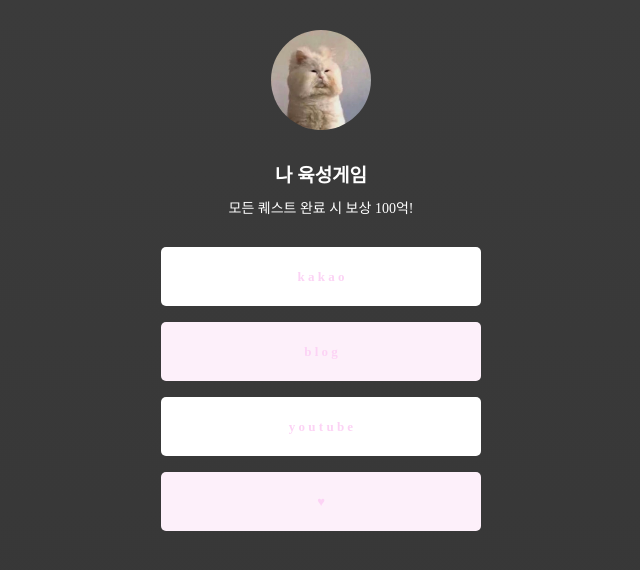
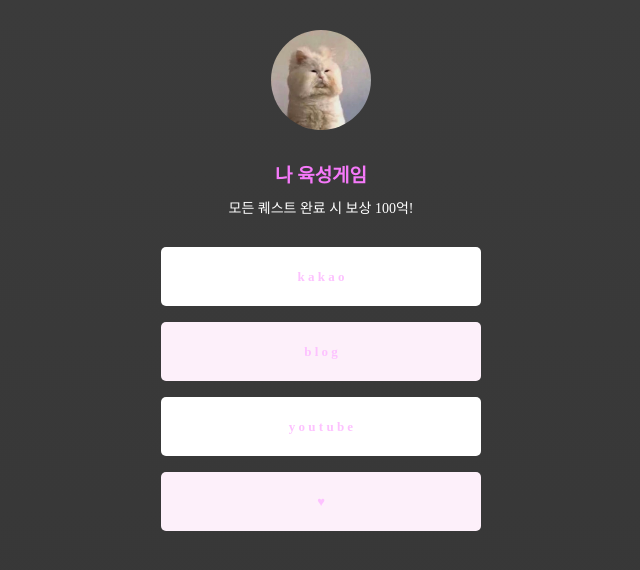
Before and after one commit to seungpin/game, a plain HTML site: page index.html in a window 1280 px wide. Shown: the whole page, without its empty margins (319-959 px from the left). Drawn offline with Linux system fonts and the light colour scheme; a web font is replaced by a local one.

Commit message:
Update index.html

```diff
--- a/index.html
+++ b/index.html
@@ -26,7 +26,7 @@
             background-size: cover;
         }
         .main {
-            color : #FFFFFF;
+            color : #f679fa;
             font-size: 19px;
             size : 20px;
             margin-top: 30px;
@@ -56,7 +56,7 @@
             margin-bottom: 16px;
             font-size: 13px;
             font-weight: bold;
-            color: rgb(252, 211, 245);
+            color: #fdc2ff;
             display: flex;
             flex-direction: column;
             justify-content: center;
```
